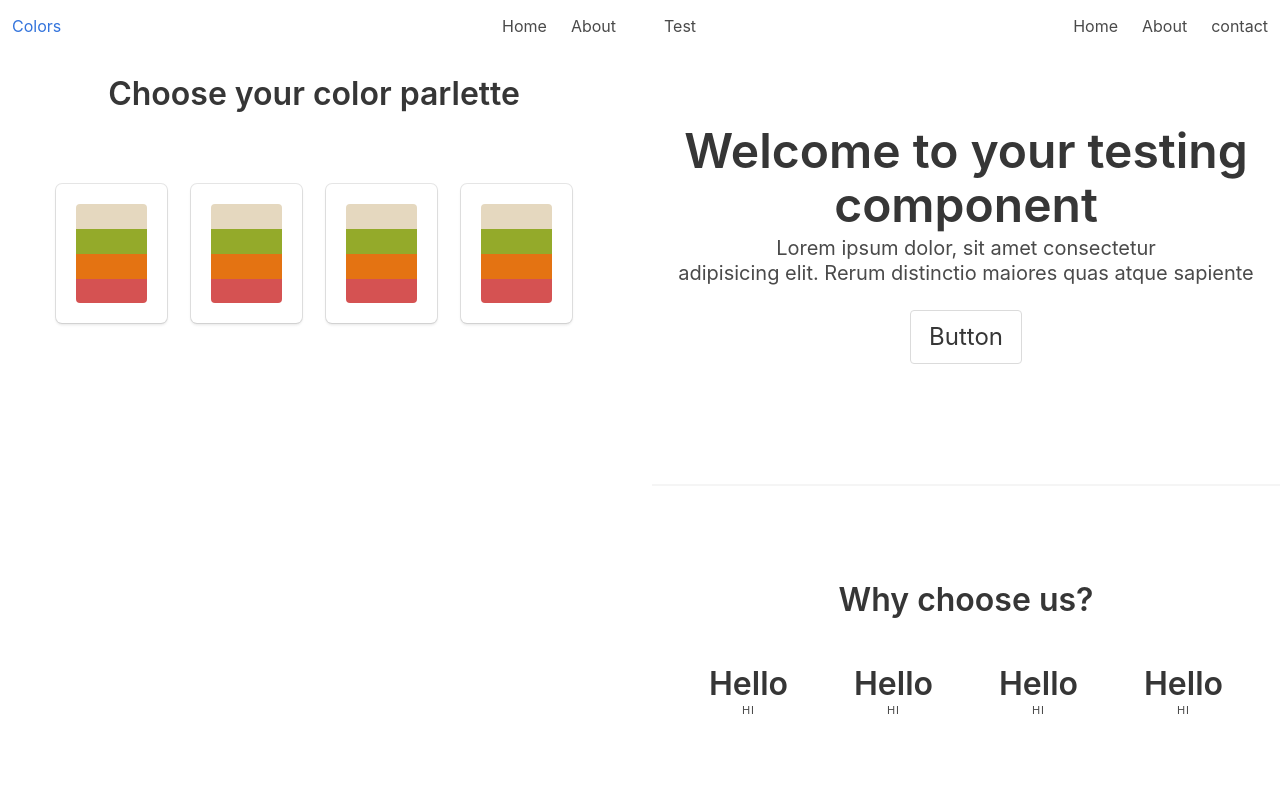
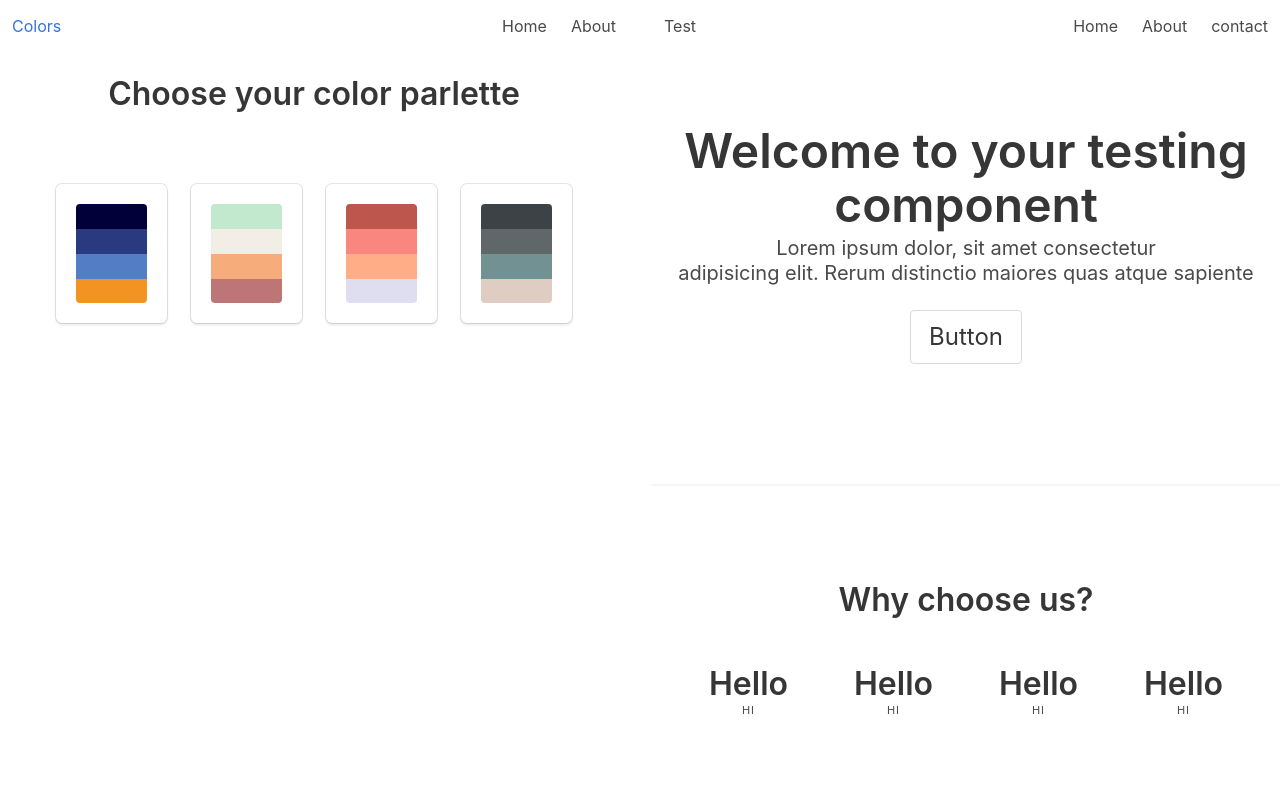
Before and after one commit to phantomzidane/colors, an Angular app: page / in a window 1280 px wide. Shown: the top 800 px of the page. Built offline with nearby package versions, Linux system fonts and the light colour scheme.

Commit message:
read and showed the data in the view

```diff
--- a/src/app/app.component.html
+++ b/src/app/app.component.html
@@ -16,16 +16,19 @@
            </div><br>
            <div class="container is-fluid has-text-centered">
               <h1 class="title">Choose your color parlette</h1>
-             <div class="columns section">
-               <div class="column is-3">
-                 <div class="item box">
-                    <div class="one fill"></div>
-                    <div class="two fill"></div>
-                    <div class="three fill"></div>
-                    <div class="four fill"></div>
+             <div class="columns section" >
+               <div class="column is-3" *ngFor="let color of data">
+                 <a (click)="change(color.id)">
+                    <div class="item box">
+                    <div class="one fill" [style.background-color]="color?.c1" ></div>
+                    <div class="two fill" [style.background-color]="color?.c2"></div>
+                    <div class="three fill" [style.background-color]="color?.c3"></div>
+                    <div class="four fill" [style.background-color]="color?.c4"></div>
                  </div>
+                 </a>
+
                </div>
-               <div class="column is-3">
+               <!-- <div class="column is-3">
                 <div class="item box">
                   <div class="one fill"></div>
                   <div class="two fill"></div>
@@ -49,9 +52,8 @@
                   <div class="two fill"></div>
                   <div class="three fill"></div>
                   <div class="four fill"></div>
-
                </div>
-               </div>
+               </div> -->
 
              </div>
            </div>
--- a/src/app/app.component.ts
+++ b/src/app/app.component.ts
@@ -1,4 +1,6 @@
 import { Component } from '@angular/core';
+import {Colors} from "./data.services";
+import { Observable } from 'rxjs';
 
 @Component({
   selector: 'app-root',
@@ -7,4 +9,12 @@ import { Component } from '@angular/core';
 })
 export class AppComponent {
   title = 'color';
+  public data;
+  constructor(private resu:Colors){}
+
+  ngOnInit(){
+    this.resu.getColors()
+    .subscribe(resu => this.data = resu );
+
+  }
 }
--- a/src/app/data.services.ts
+++ b/src/app/data.services.ts
@@ -9,7 +9,7 @@ import {Data} from "../shared/data.interface"
 export class Colors{
     url="assets/colors.json";
     resulst:[];
-    constructor(private http: HttpClient, private data:Data){
+    constructor(private http: HttpClient){
     }
     getColors():Observable<Data[]>{
         return this.http.get<Data[]>(this.url);
--- a/src/assets/colors.json
+++ b/src/assets/colors.json
@@ -1,30 +1,30 @@
 [
     {
         "id":"1",
-        "c1":"010038",
-        "c2":"293a80",
-        "c3":"537ec5",
-        "c4":"f39422"
+        "c1":"#010038",
+        "c2":"#293a80",
+        "c3":"#537ec5",
+        "c4":"#f39422"
     },
     {
         "id":"2",
-        "c1":"c2e8ce",
-        "c2":"f2eee5",
-        "c3":"f6ad7b",
-        "c4":"be7575"
+        "c1":"#c2e8ce",
+        "c2":"#f2eee5",
+        "c3":"#f6ad7b",
+        "c4":"#be7575"
     },
     {
         "id":"3",
-        "c1":"bd574e",
-        "c2":"fa877f",
-        "c3":"ffad87",
-        "c4":"dedef0"
+        "c1":"#bd574e",
+        "c2":"#fa877f",
+        "c3":"#ffad87",
+        "c4":"#dedef0"
     },
     {
         "id":"4",
-        "c1":"3c4245",
-        "c2":"5f6769",
-        "c3":"719192",
-        "c4":"dfcdc3"
+        "c1":"#3c4245",
+        "c2":"#5f6769",
+        "c3":"#719192",
+        "c4":"#dfcdc3"
     }
 ]
```
